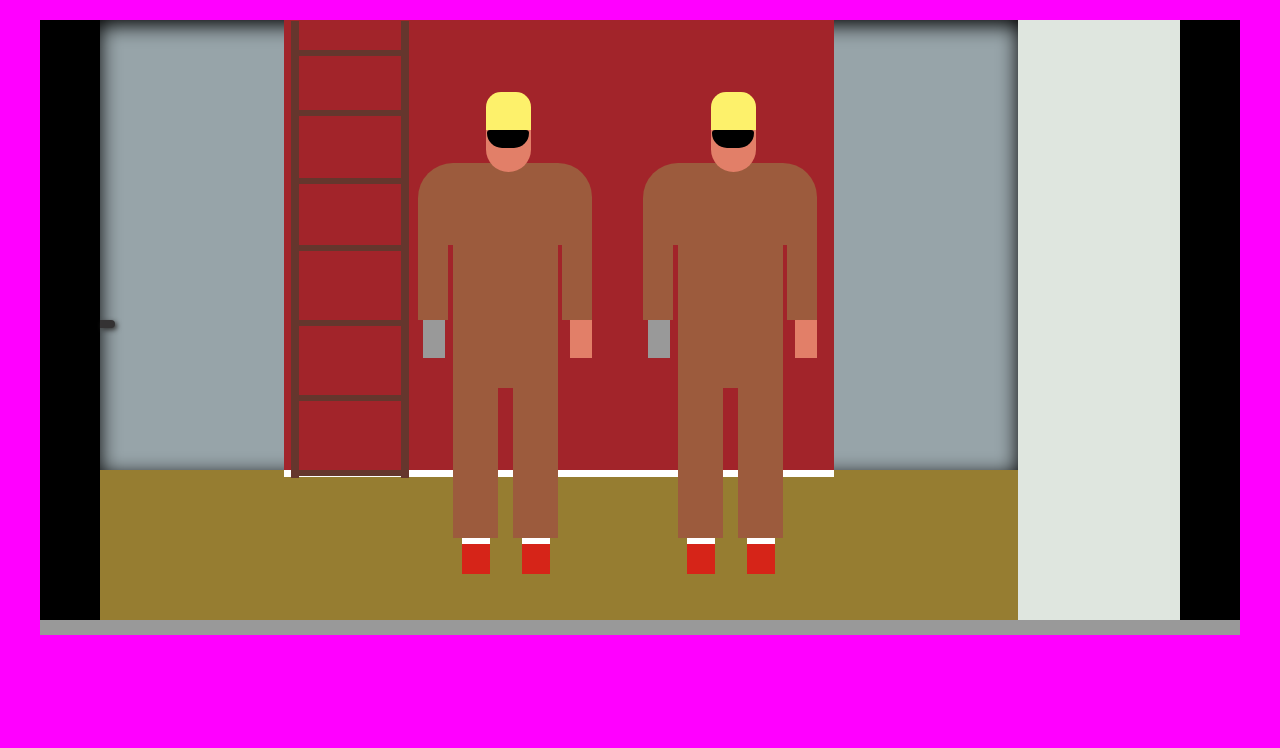
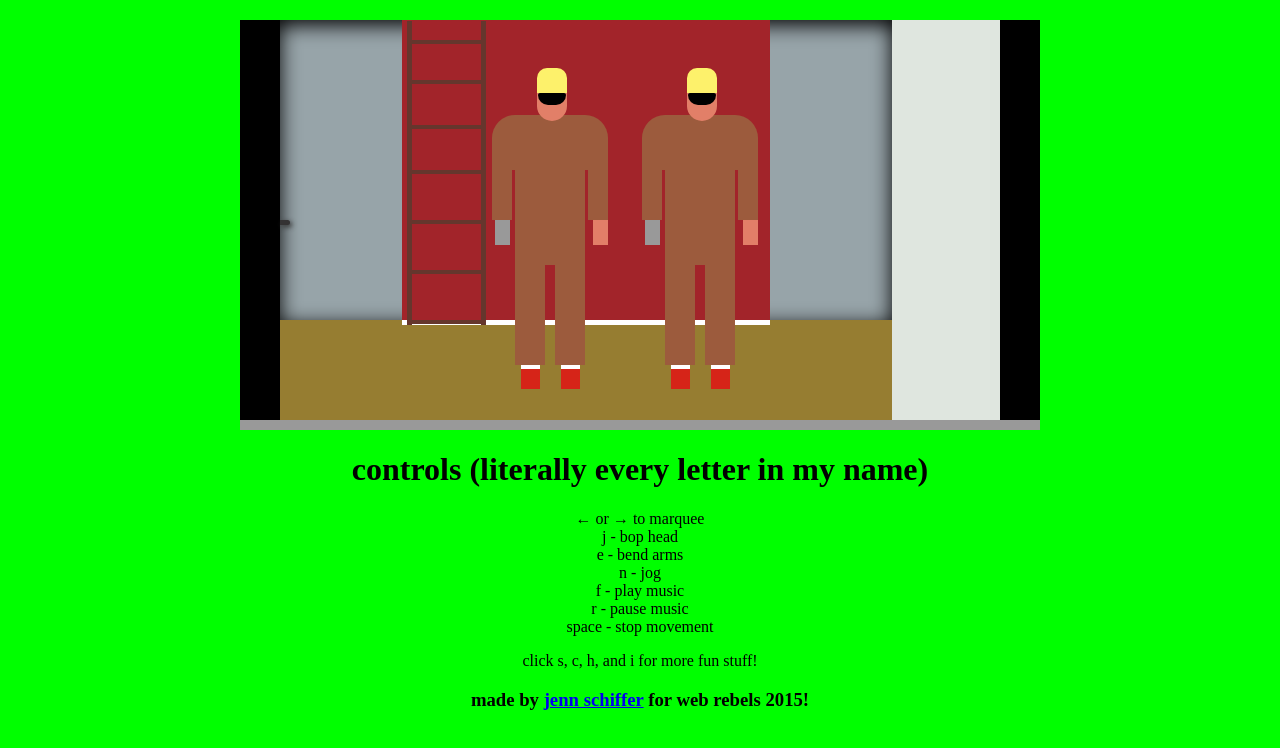
Before and after one commit to jennschiffer/who-visualized-the-bomp, a website: page index.html in a window 1280 px wide. Drawn offline with Linux system fonts and the light colour scheme; no server answers.

Commit message:
gave the talk, add controls to push live

```diff
--- a/css/bomp.scss
+++ b/css/bomp.scss
@@ -1,9 +1,13 @@
-$resolution: 1.5;
+$resolution: 1;
 
-* { margin: 0; padding: 0; position: relative; }
+* {  position: relative; }
 
 body {
-  background-color: magenta;
+  background-color: lime;
+}
+
+#controls {
+  text-align: center;
 }
 
 #room {
--- a/index.html
+++ b/index.html
@@ -2,7 +2,7 @@
 <html lang="en">
 <head>
   <meta charset="utf-8" />
-  <title>who visualized the bomp?</title>
+  <title>who demoed the bomp?</title>
 
   <link rel="stylesheet" href="css/bomp.css" />
 
@@ -111,6 +111,27 @@
     </div>
   </div>
 
+  <div id="controls">
+    <h1>controls (literally every letter in my name)</h1>
+
+    <p>
+      &larr; or &rarr; to marquee<br />
+      j - bop head<br />
+      e - bend arms<br />
+      n - jog<br />
+      f - play music<br />
+      r - pause music<br />
+      space - stop movement
+    </p>
+
+    <p>
+      click s, c, h, and i for more fun stuff!
+    </p>
+
+    <h3>made by <a href="http://jennmoney.biz">jenn schiffer</a> for web rebels 2015!</h3>
+
+  </div>
+
   <script src="js/jquery-2.1.4.min.js" type="text/javascript"></script>
   <script src="js/bomp.js" type="text/javascript"></script>
 </body>
--- a/js/bomp.js
+++ b/js/bomp.js
@@ -104,7 +104,7 @@ $(function(){
       });
 
       // debug - load audio
-      console.log('audio loaded');
+      // console.log('audio loaded');
     };
     request.send();
   };
@@ -142,7 +142,7 @@ $(function(){
   $('body').keypress(function(e){
 
     // debug - print key code
-     console.log(e.which);
+    // console.log(e.which);
 
     // choose action depending on key code
     switch ( e.which ) {
```
Also changed, not shown: slides/index.html (+7 -5 lines), css/bomp.css, slides/demo-dancers.html (renamed from demo-dancers.html), slides/demo-scene.html (renamed from demo-scene.html), 1 other file.
